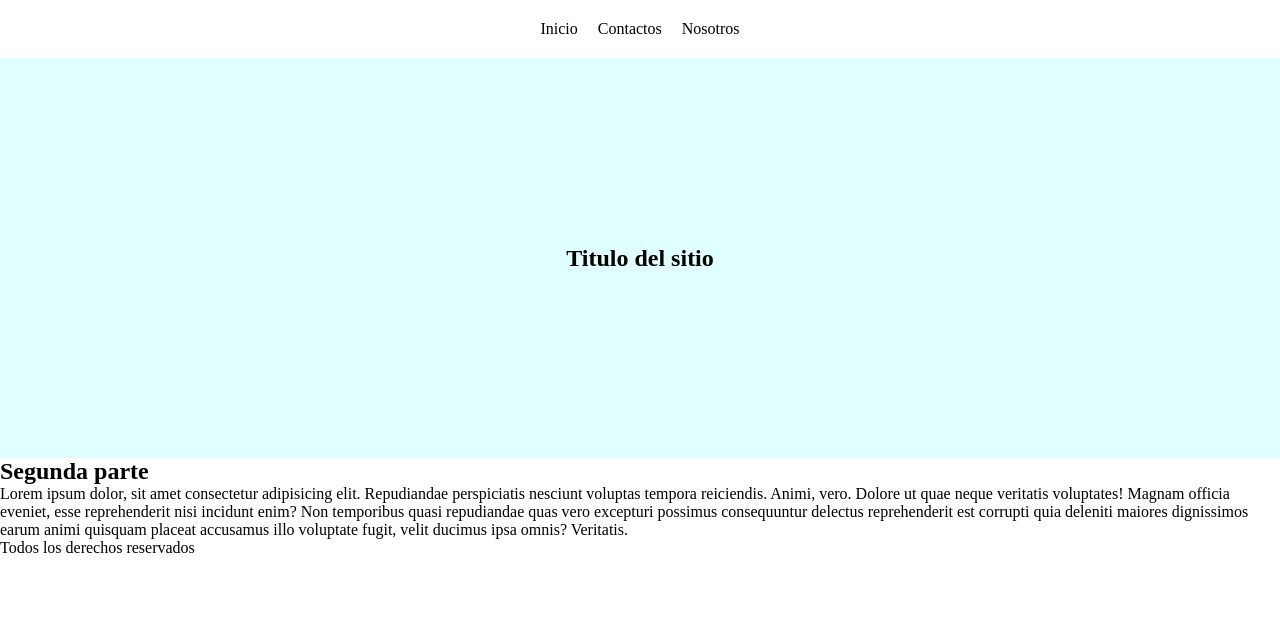
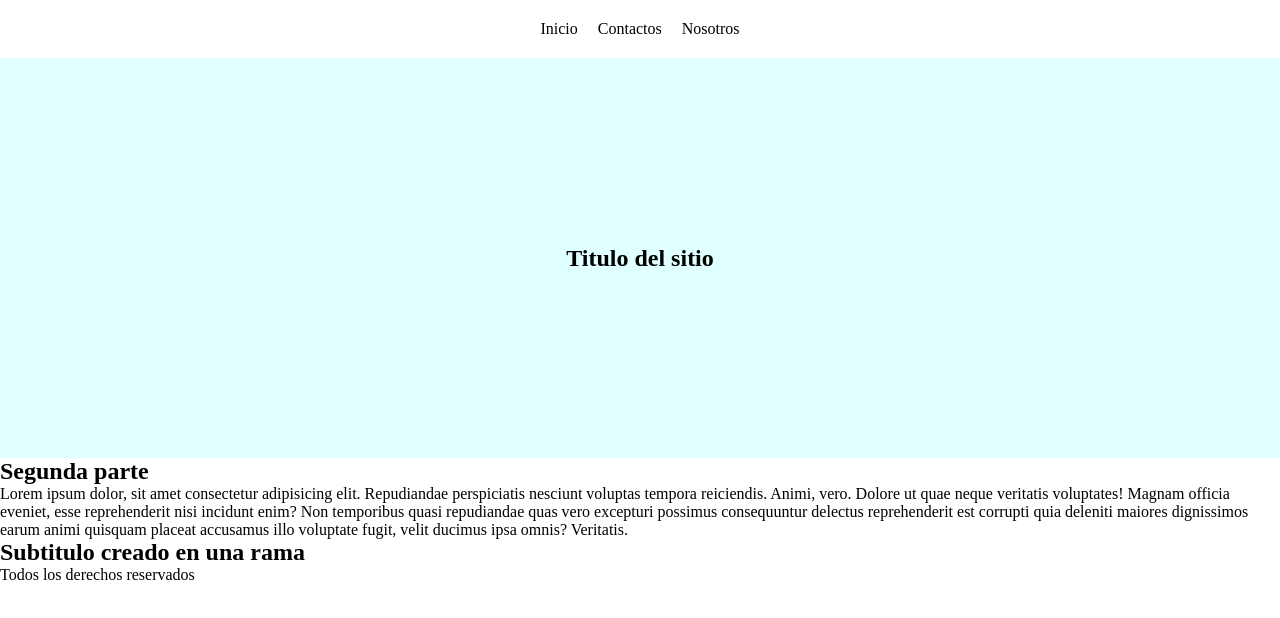
Before and after one commit to JessieGodoy/practica-con-github, a plain HTML site: page index.html in a window 1280 px wide. Drawn offline with Linux system fonts and the light colour scheme.

Commit message:
creacion de una seccion en mi rama

```diff
--- a/index.html
+++ b/index.html
@@ -25,6 +25,9 @@
             <p>Lorem ipsum dolor, sit amet consectetur adipisicing elit. Repudiandae perspiciatis nesciunt voluptas tempora reiciendis. Animi, vero. Dolore ut quae neque veritatis voluptates! Magnam officia eveniet, esse reprehenderit nisi incidunt enim?
             Non temporibus quasi repudiandae quas vero excepturi possimus consequuntur delectus reprehenderit est corrupti quia deleniti maiores dignissimos earum animi quisquam placeat accusamus illo voluptate fugit, velit ducimus ipsa omnis? Veritatis.</p>
         </section>
+        <section>
+            <h2>Subtitulo creado en una rama</h2>
+        </section>
     </main>
     <footer>
         <P>Todos los derechos reservados</P>
```
